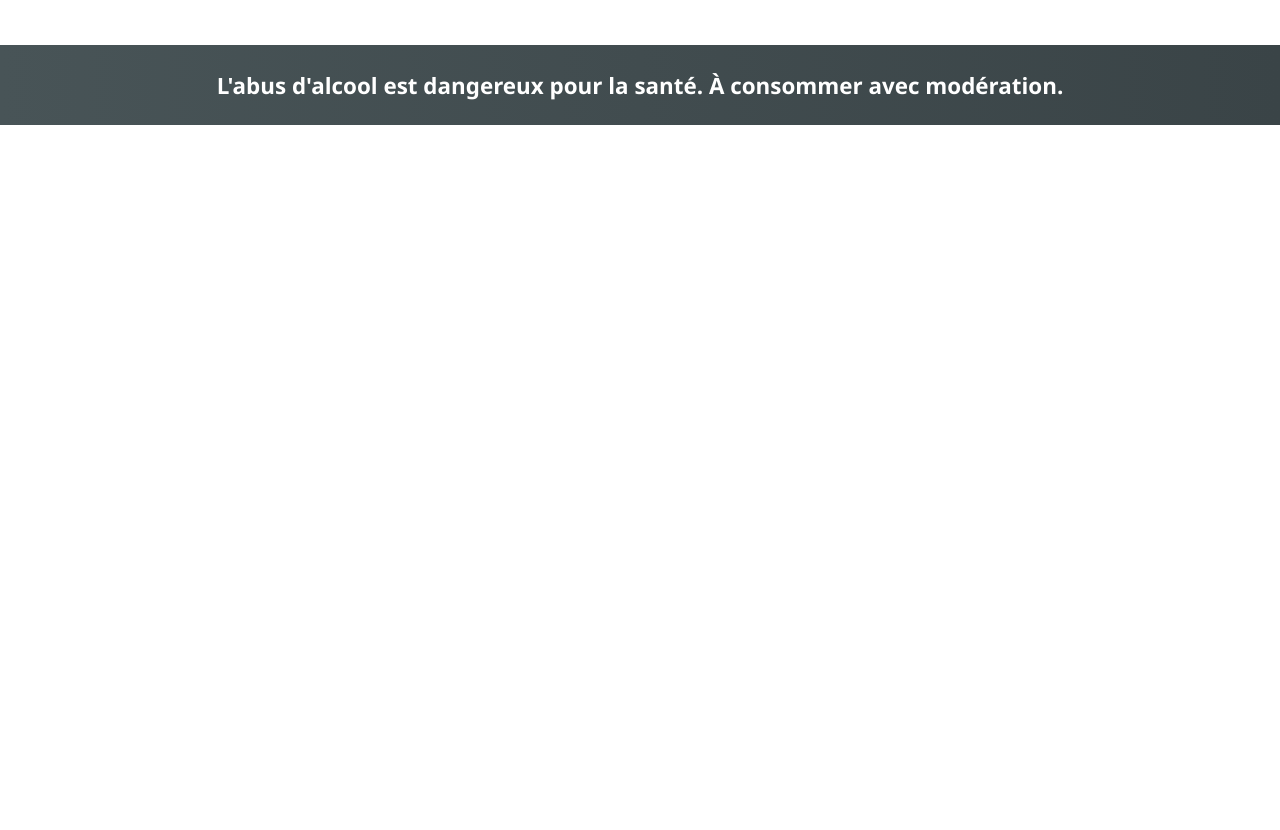
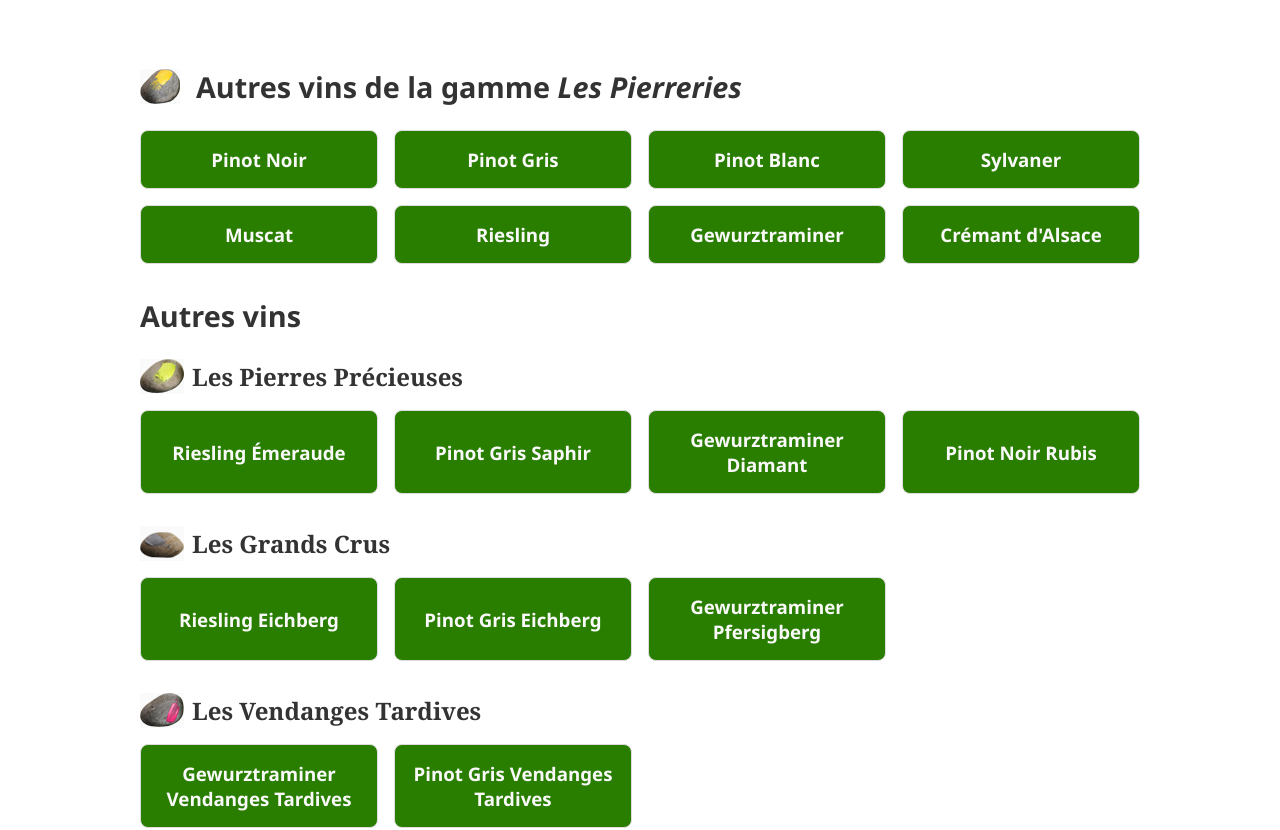
Before and after one commit to Spaceiii/vigne-de-pierre, a Vue app in the folder frontend/: page /wine/cremant_d_alsace in a window 1280 px wide. Shown: the part 740-1570 px from the top of the page. Before the commit the page ends 865 px from the top, so only its background shows below. Built offline with nearby package versions, Linux system fonts and the light colour scheme.

Commit message:
Ajout du visuel de la gamme des vins, modification du router et détails de la vue des vins

```diff
--- a/frontend/src/App.vue
+++ b/frontend/src/App.vue
@@ -27,7 +27,7 @@ function removeMessage(id: number) {
   <NavBar />
 
   <div class="app">
-    <RouterView />
+    <RouterView :key="$route.fullPath" />
 
     <div class="debug-container" v-if="messageStore.hasMessage">
       <template v-for="message in messageStore.messages" :key="message.id">
--- a/frontend/src/data/wine.json
+++ b/frontend/src/data/wine.json
@@ -1,6 +1,7 @@
 [
   {
     "range_name": "Les pierreries",
+    "range_id": "pierreries",
     "wines_slug": [
       "pinot_noir",
       "pinot_gris",
@@ -14,6 +15,7 @@
   },
   {
     "range_name": "Les Pierres Précieuses",
+    "range_id": "pierres_precieuses",
     "wines_slug": [
       "riesling_emeraude",
       "pinot_gris_saphir",
@@ -23,14 +25,16 @@
   },
   {
     "range_name": "Les grands crus",
+    "range_id": "grands_crus",
     "wines_slug": [
       "riesling_eichberg",
       "pinot_gris_eichberg",
-      "gewurztraminer_pfersiberg"
+      "gewurztraminer_pfersigberg"
     ]
   },
   {
     "range_name": "Les vendanges tardives",
+    "range_id": "vendanges_tardives",
     "wines_slug": [
       "gewurztraminer_vendanges_tardives",
       "pinot_gris_vendanges_tardives"
--- a/frontend/src/views/WineDetailView.vue
+++ b/frontend/src/views/WineDetailView.vue
@@ -1,7 +1,7 @@
 <template>
   <section class="wrapper">
     <div class="box">
-      <img :src="image" :alt="range">
+      <img :src="bigImage" :alt="range">
     </div>
 
     <div class="content">
@@ -12,16 +12,61 @@
       <p><strong>Suggestion :</strong> {{ suggestion }}</p>
     </div>
   </section>
+
+  <div class="related-wines">
+    <div class="related-wines-title">
+      <div class="image-wrapper">
+        <img :src="imageRange" :alt="imageRange">
+      </div>
+      <h2>Autres vins de la gamme <span style="font-style: italic">{{ t(`wine.${range}.title`) }}</span></h2>
+    </div>
+    <div class="wine-cards">
+      <div v-for="wine in relatedWines" :key="wine.slug" class="wine-card">
+        <router-link :to="`/wine/${wine.slug}`">
+          <div class="wine-card-content">
+            <h3>{{ wine.name }}</h3>
+          </div>
+        </router-link>
+      </div>
+    </div>
+  </div>
+
+  <div class="other-wines">
+    <h2 class="other-wines-title">Autres vins</h2>
+    <div v-for="(wines, range) in otherWines" :key="range" class="wine-range">
+      <div class="wine-card-title">
+        <div class="image-wrapper">
+          <img :src="wines.pierre" :alt="wines.pierre">
+        </div>
+        {{ t(`wine.${range}.title`) }}</div>
+      <div class="wine-cards">
+        <div v-for="wine in wines.wines" :key="wine.slug" class="wine-card">
+          <router-link :to="`/wine/${wine.slug}`">
+            <div class="wine-card-content">
+              <h3>{{ wine.name }}</h3>
+            </div>
+          </router-link>
+        </div>
+      </div>
+    </div>
+  </div>
 </template>
 
 <script setup lang="ts">
-import { ref } from "vue";
+import { ref, computed } from 'vue'
 import { useI18n } from 'vue-i18n'
 
 import ImagePierreries from '@/assets/wine_range/pierreries-big.jpg'
 import ImagePierresPrecieuses from '@/assets/wine_range/pierres_precieuses-big.jpg'
 import ImageGrandsCrus from '@/assets/wine_range/grands_crus-big.jpg'
 import ImageVendangesTardives from '@/assets/wine_range/vendanges_tardives-big.jpg'
+
+import PierrePierreries from '@/assets/wine_range/pierreries.jpg'
+import PierrePierresPrecieuses from '@/assets/wine_range/pierres_precieuses.jpg'
+import PierreGrandsCrus from '@/assets/wine_range/grands_crus.jpg'
+import PierreVendangesTardives from '@/assets/wine_range/vendanges_tardives.jpg'
+
+import wineData from '@/data/wine.json'
 
 const { t } = useI18n()
 
@@ -45,18 +90,66 @@ const {
   range: t(`wine_list.${id}.range`),
 }
 
-const image = ref('')
+const bigImage = ref('')
+const imageRange = getPierreImage(range)
 
 if (range === 'pierreries') {
-  image.value = ImagePierreries
+  bigImage.value = ImagePierreries
 } else if (range === 'pierres_precieuses') {
-  image.value = ImagePierresPrecieuses
+  bigImage.value = ImagePierresPrecieuses
 } else if (range === 'grands_crus') {
-  image.value = ImageGrandsCrus
+  bigImage.value = ImageGrandsCrus
 } else if (range === 'vendanges_tardives') {
-  image.value = ImageVendangesTardives
+  bigImage.value = ImageVendangesTardives
 } else {
   console.error(`Unknown wine range: ${range}`)
+}
+
+const relatedWines = computed(() => {
+  const rangeData = wineData.find(data => data.range_id === range.toLowerCase())
+  if (!rangeData) return []
+
+  return rangeData.wines_slug.map(slug => ({
+    slug,
+    name: t(`wine_list.${slug}.name`),
+  }))
+})
+
+const otherWines = computed(() => {
+  const other = wineData.filter(data => data.range_id !== range.toLowerCase())
+
+  let wines: {[range: string]: {
+    wines: {slug: string, name: string}[],
+    pierre: string
+  }} = {}
+
+  other.forEach((data) => {
+    wines[data.range_id] = {
+      wines: data.wines_slug.map(slug => ({
+        slug,
+        name: t(`wine_list.${slug}.name`)
+      })),
+      pierre: getPierreImage(data.range_id)
+    }
+  })
+
+  return wines
+})
+
+function getPierreImage(range: string) {
+  switch (range) {
+    case 'pierreries':
+      return PierrePierreries
+    case 'pierres_precieuses':
+      return PierrePierresPrecieuses
+    case 'grands_crus':
+      return PierreGrandsCrus
+    case 'vendanges_tardives':
+      return PierreVendangesTardives
+    default:
+      console.error(`Unknown wine range: ${range}`)
+      return ''
+  }
 }
 </script>
 
@@ -68,7 +161,7 @@ if (range === 'pierreries') {
   gap: 2rem;
   padding: 2rem;
   max-width: 1000px;
-  margin: 2rem auto;
+  margin: 2rem auto 7rem;
   background-color: #fff;
   border-radius: 10px;
   box-shadow: 0 4px 8px rgba(0, 0, 0, 0.1);
@@ -123,4 +216,86 @@ if (range === 'pierreries') {
 .content p strong {
   color: #297e00;
 }
+
+.related-wines, .other-wines {
+  max-width: 1000px;
+  margin: 2rem auto;
+  padding: 0 2rem;
+}
+
+.related-wines-title, .other-wines-title {
+  margin-bottom: 1.5rem;
+}
+
+.related-wines h2, .other-wines h2 {
+  font-size: 1.8rem;
+  color: #333;
+}
+
+.related-wines-title {
+  display: flex;
+  align-items: center;
+  justify-content: left;
+  gap: 1rem;
+}
+
+.wine-range {
+  margin-bottom: 2rem;
+}
+
+.wine-range .wine-card-title {
+  font-size: 1.5rem;
+  margin-bottom: 1rem;
+  font-weight: bold;
+  color: #333;
+  display: flex;
+  align-items: center;
+  justify-content: left;
+  font-family: 'Georgia', serif;
+}
+
+.image-wrapper {
+  width: auto;
+  height: 35px;
+  overflow: hidden;
+}
+
+.wine-range .wine-card-title img {
+  margin-right: 0.5rem;
+}
+
+.wine-cards {
+  display: grid;
+  grid-template-columns: repeat(auto-fill, minmax(200px, 1fr));
+  gap: 1rem;
+}
+
+.wine-card {
+  border: 1px solid #ddd;
+  border-radius: 8px;
+  padding: 1rem;
+  text-align: center;
+  transition: transform 0.3s ease;
+  background-color: #297e00;
+}
+
+.wine-card:hover {
+  transform: scale(1.05);
+}
+
+.wine-card-content {
+  display: flex;
+  align-items: center;
+  justify-content: center;
+  height: 100%;
+}
+
+.wine-card-content h3 {
+  margin: 0;
+  color: #f9f9f9;
+}
+
+.wine-card a {
+  text-decoration: none;
+}
 </style>
```
